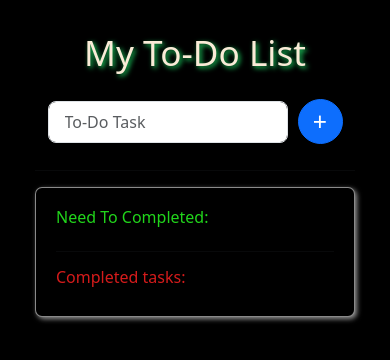
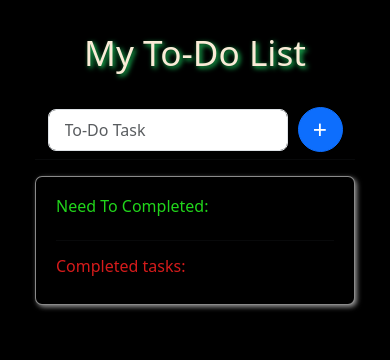
Before and after one commit to sumanthreddy217/To-Do-List, a React (Vite) app: page / in a window 390 px wide. Shown: the top 360 px of the page. Built offline with nearby package versions, Linux system fonts and the light colour scheme.

Commit message:
Changed UI v-2

```diff
--- a/src/App.css
+++ b/src/App.css
@@ -87,6 +87,11 @@
     box-shadow: none;
   }
 
+  .input-group, #add-button {
+    margin-top: 0.5rem;
+    margin-bottom: -6%;
+  }
+
   h3{
     font-size: 2.2rem;
     margin-bottom: 1rem;
```
Also changed, not shown: 4 other files (tests, documents, lock files or other folders).
